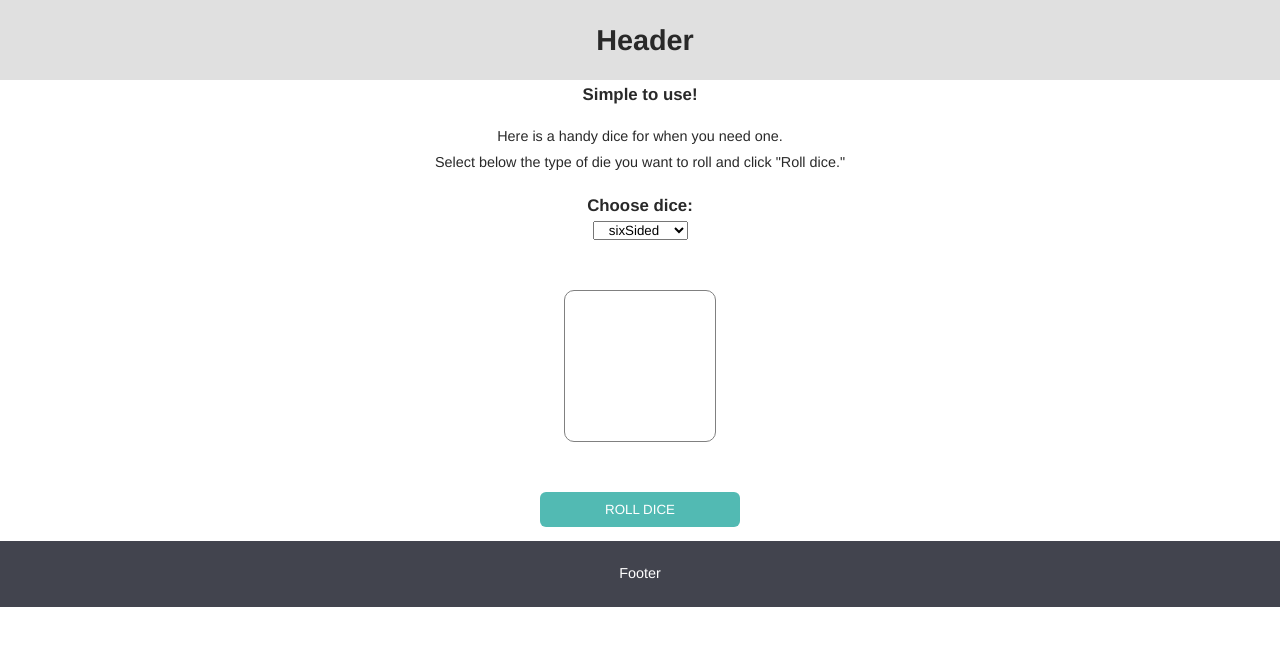
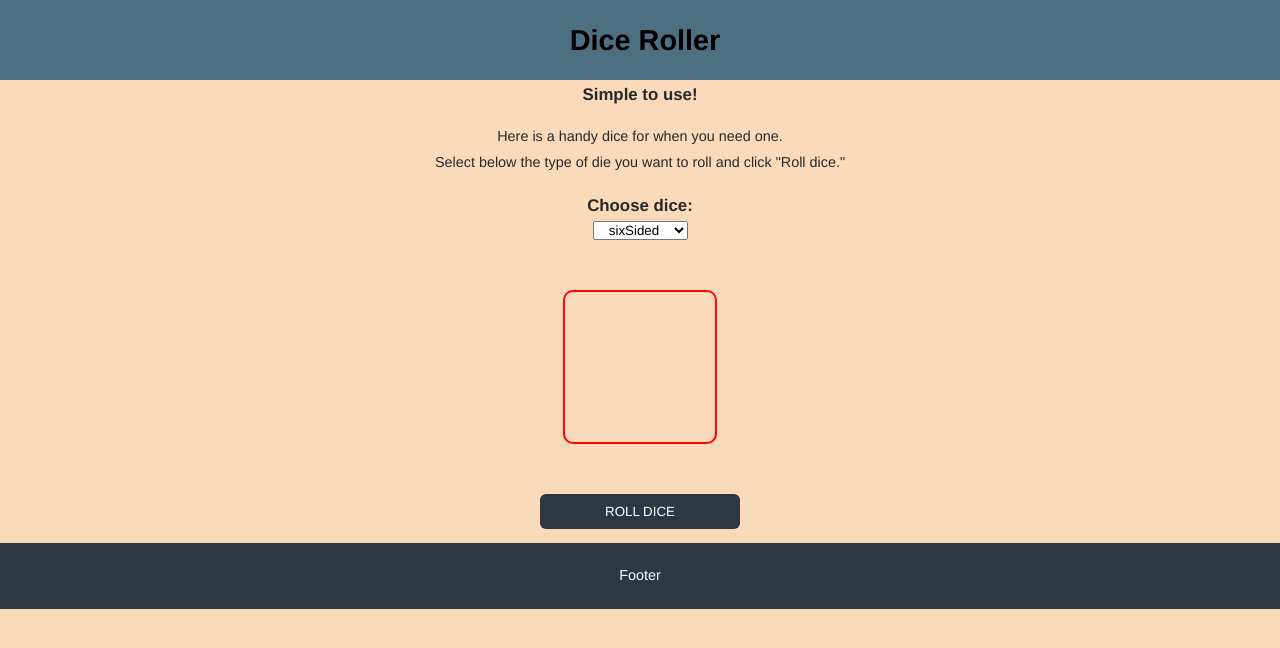
Before and after one commit to BlackBoltBeta/Practice, a plain HTML site: page index.html in a window 1280 px wide. Drawn offline with Linux system fonts and the light colour scheme.

Commit message:
color palet

```diff
--- a/assets/css/style.css
+++ b/assets/css/style.css
@@ -3,10 +3,10 @@
   text-align: center;
 }
 button {
-  background-color: rgb(82, 186, 179);
+  background-color: #2E3840;
   border-radius: 6px;
   border: none;
-  color: rgb(255, 255, 255);
+  color: white;
   padding: 10px;
   text-transform: uppercase;
   width: 200px;
@@ -23,6 +23,7 @@ body {
   color: #292929;
   font: 90% Roboto, Arial, sans-serif;
   font-weight: 300;
+  background-color: #F9DBBB;
 }
 
 p {
@@ -45,8 +46,8 @@ h3 {
   line-height: 80px;
   margin: 0;
   padding-left: 10px;
-  background: #e0e0e0;
-  color: #292929;
+  background: #4E6E81;
+  color: black;
 }
 
 #footer p {
@@ -56,7 +57,7 @@ h3 {
 #footer {
   clear: both;
   width: 100%;
-  background: #42444e;
+  background: #2E3840 ;
   color: #fff;
 }
 
@@ -65,7 +66,12 @@ h3 {
   width: 90px;
   padding: 30px;
   margin: 50px auto;
-  border: 1px solid gray;
+  border: 2px solid #FF0303;
   border-radius: 10px;
   font-size:50px;
+  color: #2E3840;
 }
+
+#content-box {
+  background-color: #F9DBBB;
+}
--- a/index.html
+++ b/index.html
@@ -10,7 +10,7 @@
 <body>
     <header>
         <div id="header">
-        <h1>Header</h1>
+        <h1>Dice Roller</h1>
     </header>
     <section>
      <div id="wrapper">
```
